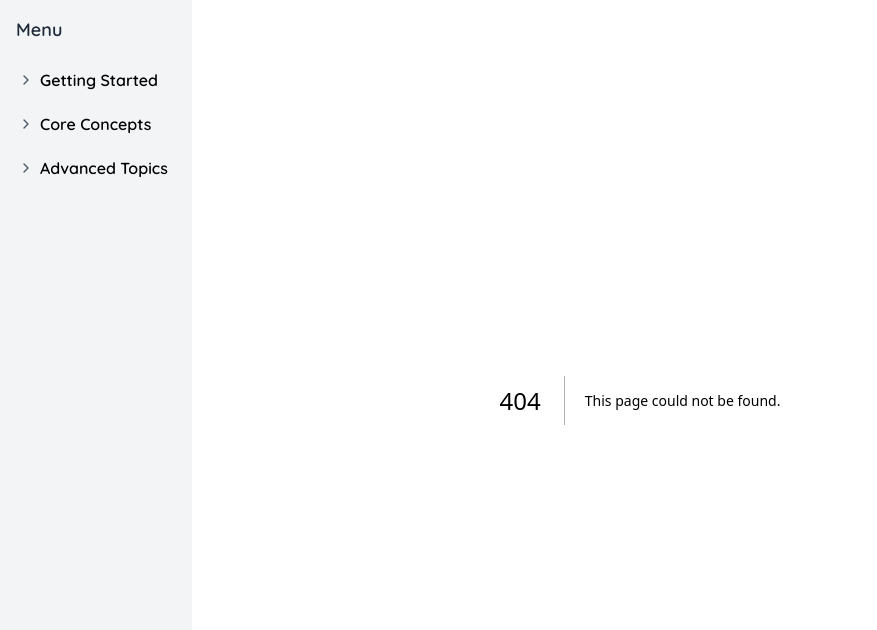
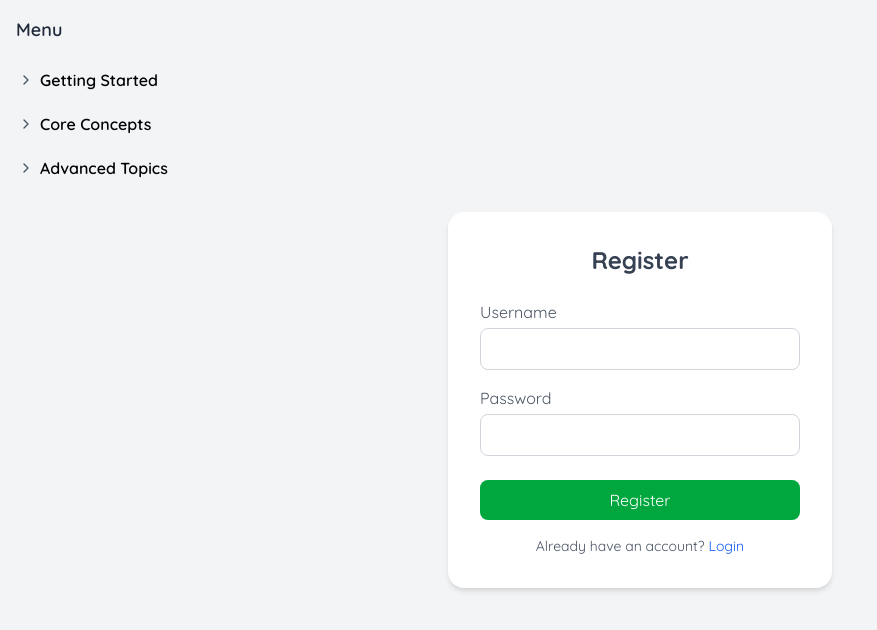
Before and after one commit to emilio1480/PNotes, a Next.js app: page /register in a window 1280 px wide. Before the commit this address had no page. Shown: the top 630 px of the page, without its empty margins (0-877 px from the left). Built offline with nearby package versions, Linux system fonts and the light colour scheme.

Commit message:
feat: add user authentication

```diff
--- a/src/actions.ts
+++ b/src/actions.ts
@@ -1,10 +1,24 @@
+import { redirect } from "next/navigation";
+
 export async function getInfo(id: string) {
-	const res = await fetch(`http://localhost:8080/subheadings/${id}`);
+	const res = await fetch(`http://localhost:8080/subtopics/${id}`);
 	if (!res.ok) throw new Error("Failed fetching subtopic");
 	return res.json();
 }
 
-export async function getSubheadings(){
-	const res = await fetch("http://localhost:8080/subheadings");
-	return res.json()
+export async function getSubheadings() {
+	const res = await fetch("http://localhost:8080/subtopics");
+	return res.json();
 }
+
+export async function checkAuth() {
+	const res = await fetch("http://localhost:8080/is-authenticated", {
+		credentials: "include",
+	});
+
+	const authenticated: boolean = await res.json();
+
+	if (!authenticated) {
+		redirect("/login");
+	}
+}
--- /dev/null
+++ b/src/app/login/page.tsx
@@ -0,0 +1,81 @@
+"use client";
+import { useState } from "react";
+import { useRouter } from "next/navigation";
+
+export default function Login() {
+	const router = useRouter();
+	const [username, setUsername] = useState("");
+	const [password, setPassword] = useState("");
+	const [error, setError] = useState("");
+	const [loading, setLoading] = useState(false);
+
+	const handleSubmit = async (e: React.FormEvent) => {
+		e.preventDefault();
+		setError("");
+		setLoading(true);
+
+		try {
+			const res = await fetch("http://localhost:8080/login", {
+				method: "POST",
+				headers: { "Content-Type": "application/x-www-form-urlencoded" },
+				body: new URLSearchParams({ username, password }),
+				credentials: "include", // very important for JSESSIONID cookie
+			});
+
+			if (res.ok) {
+				router.push("/");
+			} else {
+				alert("Vendosni te dhenat e sakta")
+				setError("Invalid username or password");
+			}
+		} catch (err) {
+			console.error(err);
+			alert("Ju lutem vendosni te dhenat e sakta");
+			setError("Something went wrong. Please try again.");
+		} finally {
+			setLoading(false);
+		}
+	};
+
+	return (
+		<div className="flex min-h-screen items-center justify-center bg-gray-100">
+			<form onSubmit={handleSubmit} className="w-full max-w-sm rounded-2xl bg-white p-8 shadow-md">
+				<h1 className="mb-6 text-center text-2xl font-bold text-gray-700">Login</h1>
+
+				{error && <div className="mb-4 rounded bg-red-100 p-2 text-red-700">{error}</div>}
+
+				<div className="mb-4">
+					<label className="mb-1 block text-gray-600" htmlFor="username">
+						Username
+					</label>
+					<input
+						id="username"
+						type="text"
+						value={username}
+						onChange={(e) => setUsername(e.target.value)}
+						required
+						className="w-full rounded-lg border border-gray-300 px-3 py-2 focus:ring focus:ring-blue-200 focus:outline-none"
+					/>
+				</div>
+
+				<div className="mb-6">
+					<label className="mb-1 block text-gray-600" htmlFor="password">
+						Password
+					</label>
+					<input
+						id="password"
+						type="password"
+						value={password}
+						onChange={(e) => setPassword(e.target.value)}
+						required
+						className="w-full rounded-lg border border-gray-300 px-3 py-2 focus:ring focus:ring-blue-200 focus:outline-none"
+					/>
+				</div>
+
+				<button type="submit" disabled={loading} className="w-full rounded-lg bg-blue-600 py-2 text-white transition hover:bg-blue-700 disabled:opacity-60">
+					{loading ? "Logging in..." : "Login"}
+				</button>
+			</form>
+		</div>
+	);
+}
--- /dev/null
+++ b/src/app/register/page.tsx
@@ -0,0 +1,87 @@
+"use client";
+
+import { useState } from "react";
+import { useRouter } from "next/navigation";
+
+export default function RegisterPage() {
+	const router = useRouter();
+	const [username, setUsername] = useState("");
+	const [password, setPassword] = useState("");
+	const [error, setError] = useState("");
+	const [loading, setLoading] = useState(false);
+
+	const handleSubmit = async (e: React.FormEvent) => {
+		e.preventDefault();
+		setError("");
+		setLoading(true);
+
+		try {
+			const res = await fetch("http://localhost:8080/register", {
+				method: "POST",
+				headers: { "Content-Type": "application/json" },
+				body: JSON.stringify({ username, password }),
+			});
+
+			if (res.ok) {
+				router.push("/login");
+			} else {
+				const err = await res.text();
+				setError(err || "Registration failed");
+			}
+		} catch (err) {
+			console.error(err);
+			setError("Something went wrong. Please try again.");
+		} finally {
+			setLoading(false);
+		}
+	};
+
+	return (
+		<div className="flex min-h-screen items-center justify-center bg-gray-100">
+			<form onSubmit={handleSubmit} className="w-full max-w-sm rounded-2xl bg-white p-8 shadow-md">
+				<h1 className="mb-6 text-center text-2xl font-bold text-gray-700">Register</h1>
+
+				{error && <div className="mb-4 rounded bg-red-100 p-2 text-red-700">{error}</div>}
+
+				<div className="mb-4">
+					<label className="mb-1 block text-gray-600" htmlFor="username">
+						Username
+					</label>
+					<input
+						id="username"
+						type="text"
+						value={username}
+						onChange={(e) => setUsername(e.target.value)}
+						required
+						className="w-full rounded-lg border border-gray-300 px-3 py-2 focus:ring focus:ring-blue-200 focus:outline-none"
+					/>
+				</div>
+
+				<div className="mb-6">
+					<label className="mb-1 block text-gray-600" htmlFor="password">
+						Password
+					</label>
+					<input
+						id="password"
+						type="password"
+						value={password}
+						onChange={(e) => setPassword(e.target.value)}
+						required
+						className="w-full rounded-lg border border-gray-300 px-3 py-2 focus:ring focus:ring-blue-200 focus:outline-none"
+					/>
+				</div>
+
+				<button type="submit" disabled={loading} className="w-full rounded-lg bg-green-600 py-2 text-white transition hover:bg-green-700 disabled:opacity-60">
+					{loading ? "Registering..." : "Register"}
+				</button>
+
+				<p className="mt-4 text-center text-sm text-gray-600">
+					Already have an account?{" "}
+					<a href="/login" className="text-blue-600 hover:underline">
+						Login
+					</a>
+				</p>
+			</form>
+		</div>
+	);
+}
--- /dev/null
+++ b/src/app/subtopic/[id]/layout.tsx
@@ -0,0 +1,14 @@
+"use client";
+import { useEffect } from "react";
+import { checkAuth } from "@/actions";
+
+export default function Layout({ children }: Readonly<{ children: React.ReactNode }>) {
+	useEffect(() => {
+		checkAuth();
+	});
+	return (
+		<>
+			{ children }
+		</>
+	);
+}
```
